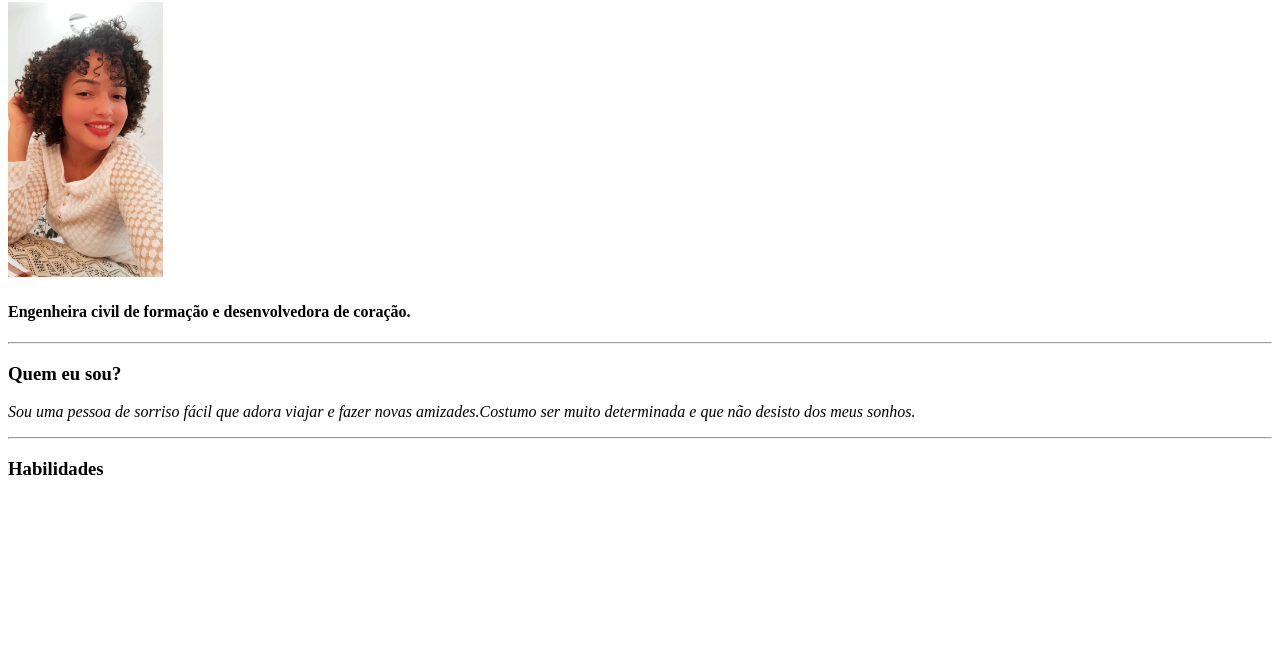
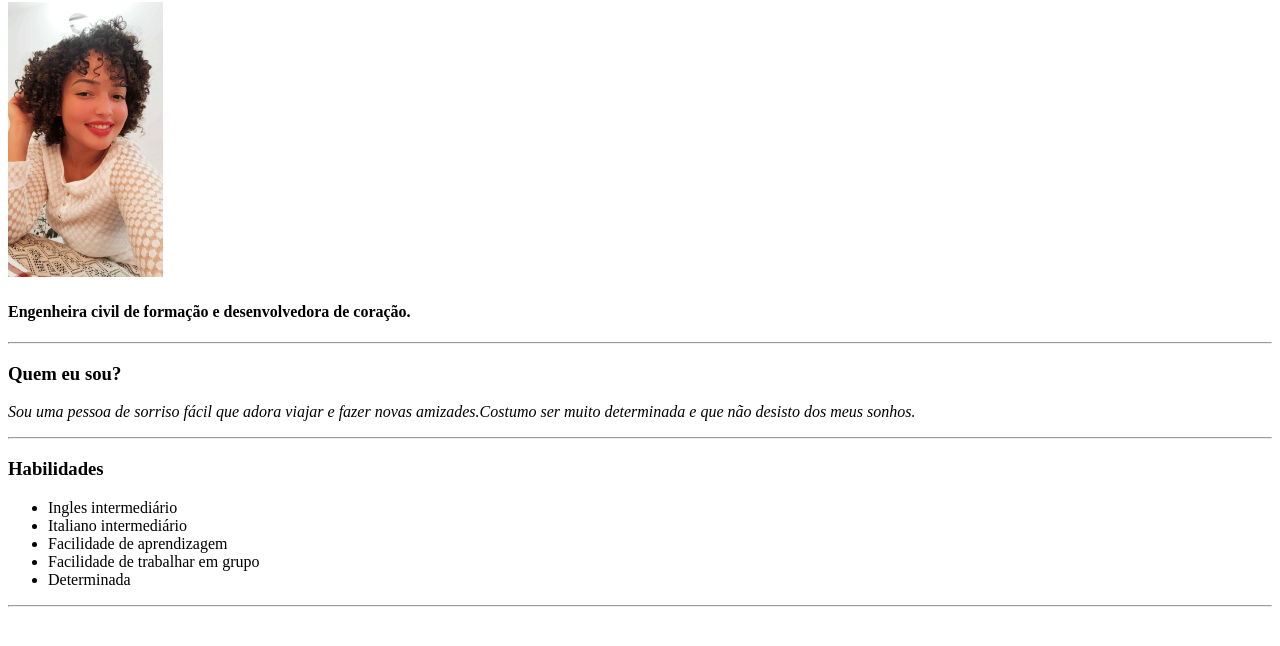
Before and after one commit to Milla1802/Milla1802.github.io, a plain HTML site: page index.html in a window 1280 px wide. Shown: the part 78-724 px from the top of the page. Drawn offline with Linux system fonts and the light colour scheme.

Commit message:
Listei algumas habilidades

```diff
--- a/index.html
+++ b/index.html
@@ -15,6 +15,15 @@
         <p><em>Sou uma pessoa de sorriso fácil que adora viajar e fazer novas amizades.Costumo ser muito determinada e que não desisto dos meus sonhos.</em></p>
         <hr>
         <h3>Habilidades</h3>
+        <ul>
+            <li>Ingles intermediário</li>
+            <li>Italiano intermediário</li>
+            <li>Facilidade de aprendizagem</li>
+            <li>Facilidade de trabalhar em grupo</li>
+            <li>Determinada</li>
+        </ul>
+
+        <hr>
 
 
 </body>
```
